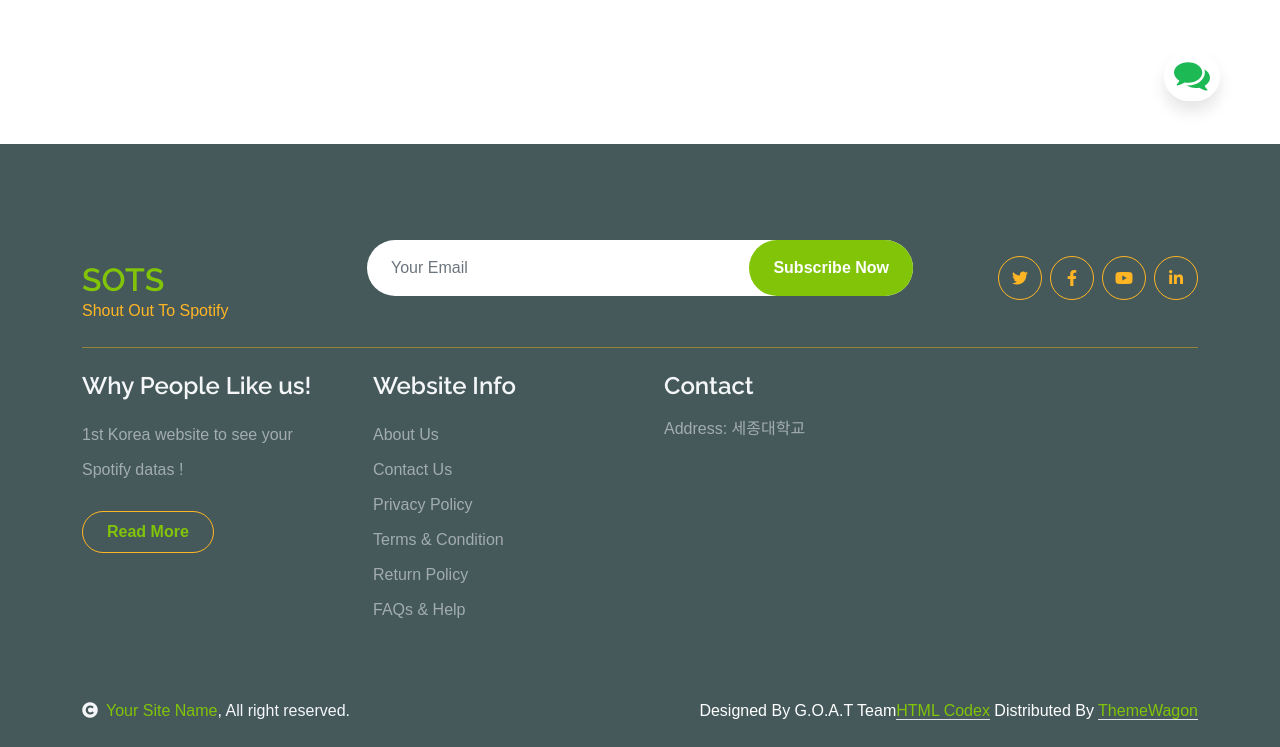
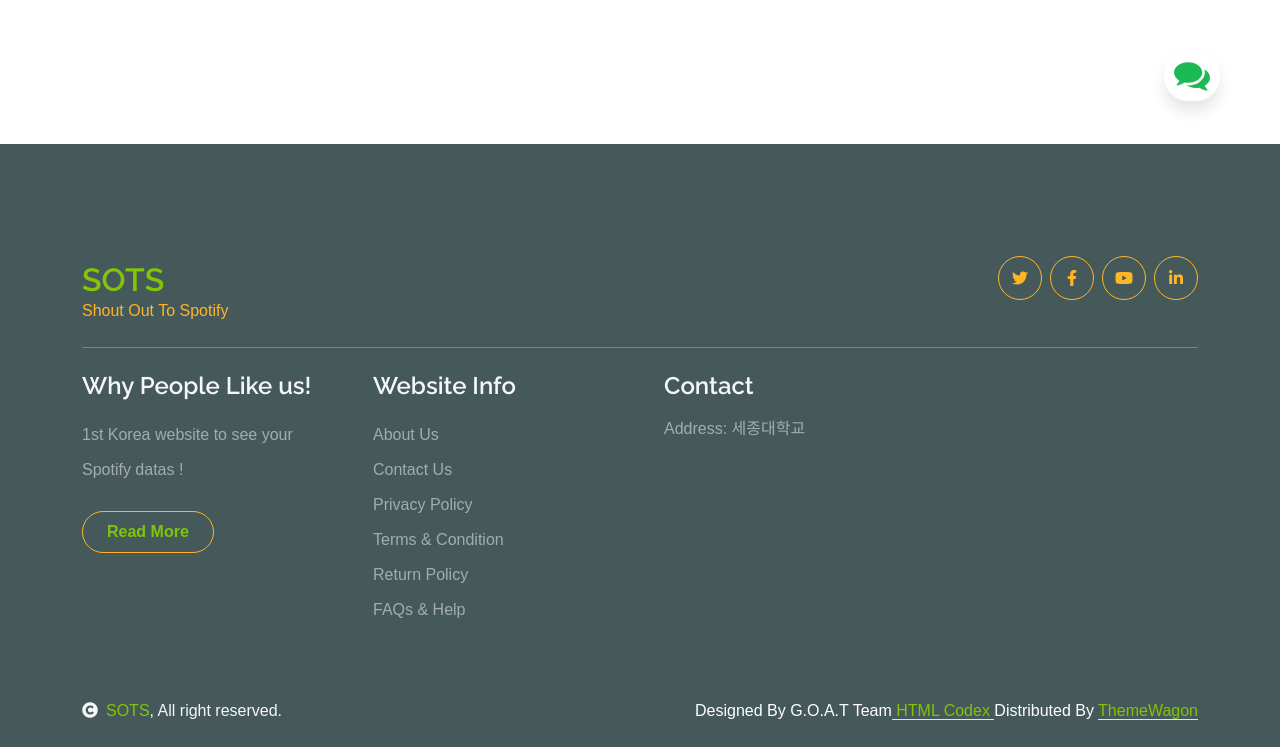
Before and after one commit to Hamseungjin/WEB_PROJECT, a Flask app: page /check in a window 1280 px wide. Shown: the part 639-1386 px from the top of the page. Run offline with Flask 3, Linux system fonts and the light colour scheme; some libraries are stand-ins or nearby versions.

Commit message:
Change details

```diff
--- a/templates/global_and_kr_tendency.html
+++ b/templates/global_and_kr_tendency.html
@@ -5,10 +5,10 @@
 
     <!-- Single Page Header start -->
     <div class="container-fluid page-header py-5">
-        <h1 class="text-center text-white display-6">weekly hot tracks in 2 way</h1>
+        <h1 class="text-center text-white display-6">Weekly hot tracks</h1>
         <ol class="breadcrumb justify-content-center mb-0">
             <li class="breadcrumb-item"><a href="/home">Home</a></li>
-            <li class="breadcrumb-item active text-white">weekly hot tracks in 2 way</li>
+            <li class="breadcrumb-item"><a href="#">Weekly hot tracks</a></li>
         </ol>
     </div>
     <!-- Single Page Header End -->
@@ -19,7 +19,7 @@
             <div class="tab-class text-center">
                 <div class="row g-4">
                     <div class="col-lg-4 text-start">
-                        <h1>weekly hot track</h1>
+                        <h1>Weekly hot tracks</h1>
                     </div>
                     <div class="col-lg-8 text-end">
                         <ul class="nav nav-pills d-inline-flex text-center mb-5">
--- a/templates/layout/layout.html
+++ b/templates/layout/layout.html
@@ -138,10 +138,7 @@
                             </a>
                         </div>
                         <div class="col-lg-6">
-                            <div class="position-relative mx-auto">
-                                <input class="form-control border-0 w-100 py-3 px-4 rounded-pill" type="number" placeholder="Your Email">
-                                <button type="submit" class="btn btn-primary border-0 border-secondary py-3 px-4 position-absolute rounded-pill text-white" style="top: 0; right: 0;">Subscribe Now</button>
-                            </div>
+
                         </div>
                         <div class="col-lg-3">
                             <div class="d-flex justify-content-end pt-3">
@@ -188,13 +185,13 @@
             <div class="container">
                 <div class="row">
                     <div class="col-md-6 text-center text-md-start mb-3 mb-md-0">
-                        <span class="text-light"><a href="#"><i class="fas fa-copyright text-light me-2"></i>Your Site Name</a>, All right reserved.</span>
+                        <span class="text-light"><a href="#"><i class="fas fa-copyright text-light me-2"></i>SOTS</a>, All right reserved.</span>
                     </div>
                     <div class="col-md-6 my-auto text-center text-md-end text-white">
                         <!--/*** This template is free as long as you keep the below author’s credit link/attribution link/backlink. ***/-->
                         <!--/*** If you'd like to use the template without the below author’s credit link/attribution link/backlink, ***/-->
                         <!--/*** you can purchase the Credit Removal License from "https://htmlcodex.com/credit-removal". ***/-->
-                        Designed By G.O.A.T Team<a class="border-bottom" href="https://htmlcodex.com">HTML Codex</a> Distributed By <a class="border-bottom" href="https://themewagon.com">ThemeWagon</a>
+                        Designed By G.O.A.T Team<a class="border-bottom" href="https://htmlcodex.com"> HTML Codex </a> Distributed By <a class="border-bottom" href="https://themewagon.com">ThemeWagon</a>
                     </div>
                 </div>
             </div>
```
